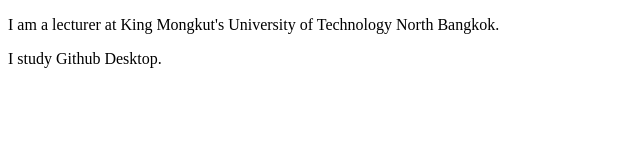
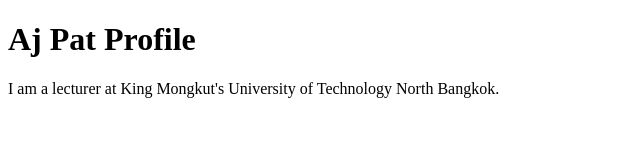
Before and after one commit to EIEIZA555/github-desktop-project-68, a plain HTML site: page index.html in a window 1280 px wide. Shown: the whole page, without its empty margins (0-640 px from the left). Drawn offline with Linux system fonts and the light colour scheme.

Commit message:
Revert "Add some texts"
This reverts commit 467d4504f5b7eafba7777aed71894784d1298354.

```diff
--- a/index.html
+++ b/index.html
@@ -6,8 +6,7 @@
     <title>Document</title>
 </head>
 <body>
-
+    <h1>Aj Pat Profile</h1>
     <p>I am a lecturer at King Mongkut's University of Technology North Bangkok.</p>
-    <p>I study Github Desktop.</p>
 </body>
 </html>
```
